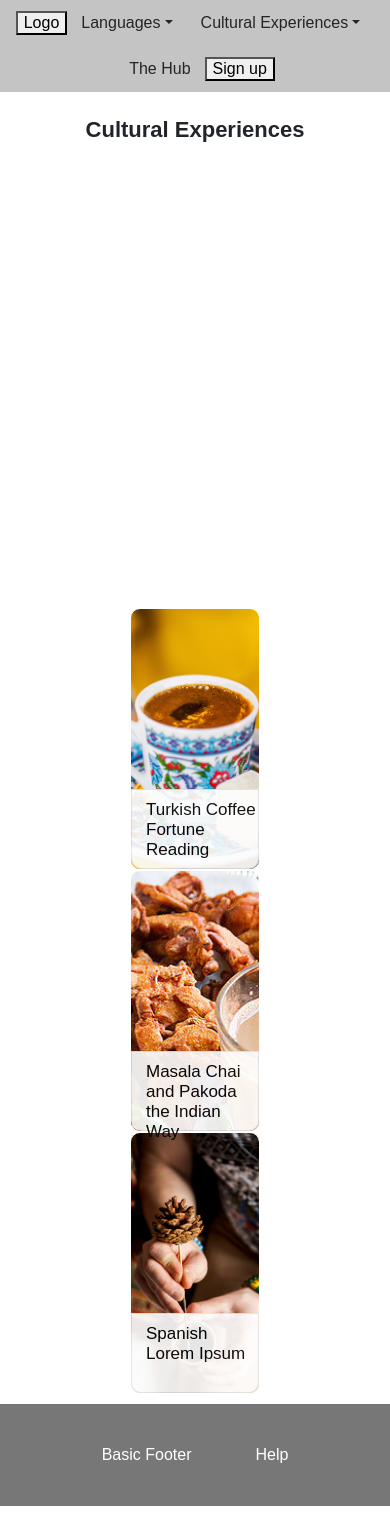
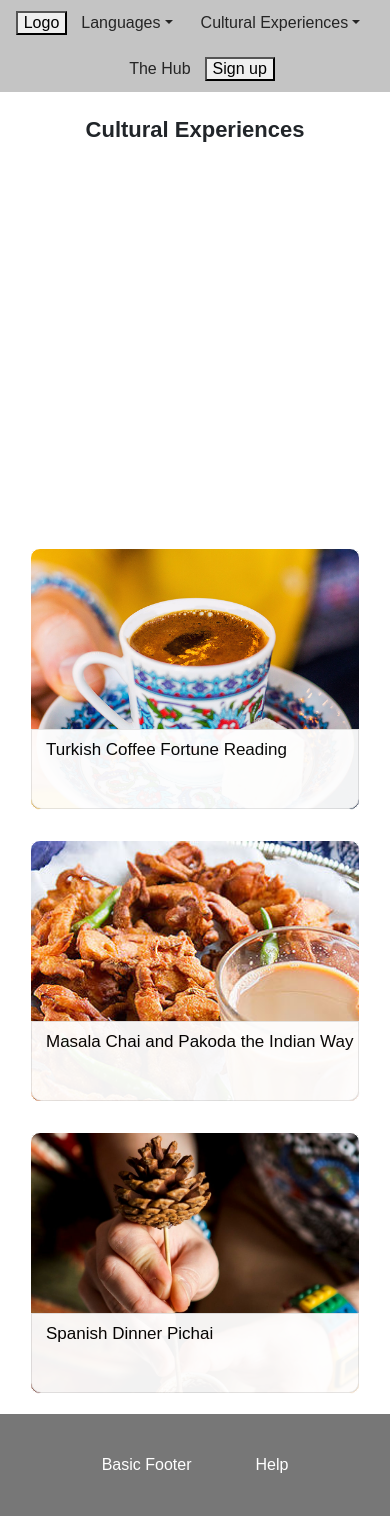
Before and after one commit to SurajGutti/Linguiyo, a React (Create React App) app in the folder frontend/: page /cultural-experience-main in a window 390 px wide. Built offline with nearby package versions, Linux system fonts and the light colour scheme.

Commit message:
made page responsive

```diff
--- a/frontend/package.json
+++ b/frontend/package.json
@@ -9,6 +9,7 @@
     "bootstrap": "^4.5.3",
     "font-awesome": "^4.7.0",
     "react": "^17.0.1",
+    "react-bootstrap": "^1.4.3",
     "react-dom": "^17.0.1",
     "react-player": "^2.8.1",
     "react-router-dom": "^5.2.0",
--- a/frontend/src/components/culture_experience_landing/CulturalExperience.css
+++ b/frontend/src/components/culture_experience_landing/CulturalExperience.css
@@ -90,7 +90,7 @@
 .cultural_main .desc {
     height: 80px !important;
     width:100% !important;
-    opacity: 0.9;
+    opacity: 0.95;
     margin-top: 180px !important;
     background-color: white !important;
     position: relative !important;
@@ -124,5 +124,22 @@ padding:0 15px !important;
     position: absolute;
     top: 0;
     /* height:50vh; */
+
     left: 0;
   }
+
+  @media screen and (max-width:768px){
+    .cultural_main  .cards_{
+        margin-top:20px;
+          padding:20px 30px !important;
+      }
+      .cultural_main .cards_ .each_card_{
+          margin-top: 30px;
+      }
+      .cultural_main .player-wrapper {
+
+        height:40vh !important;
+
+
+      }
+  }
--- a/frontend/src/components/culture_experience_landing/CulturalExperience.js
+++ b/frontend/src/components/culture_experience_landing/CulturalExperience.js
@@ -76,7 +76,7 @@ function CulturalExperience() {
                         <div className="row desc_container">
                             <div className="desc">
                                 <h3>
-                                    Spanish Lorem Ipsum
+                                    Spanish Dinner Pichai
                             </h3>
                             </div>
 
```
Also changed, not shown: 2 other files (tests, documents, lock files or other folders).
